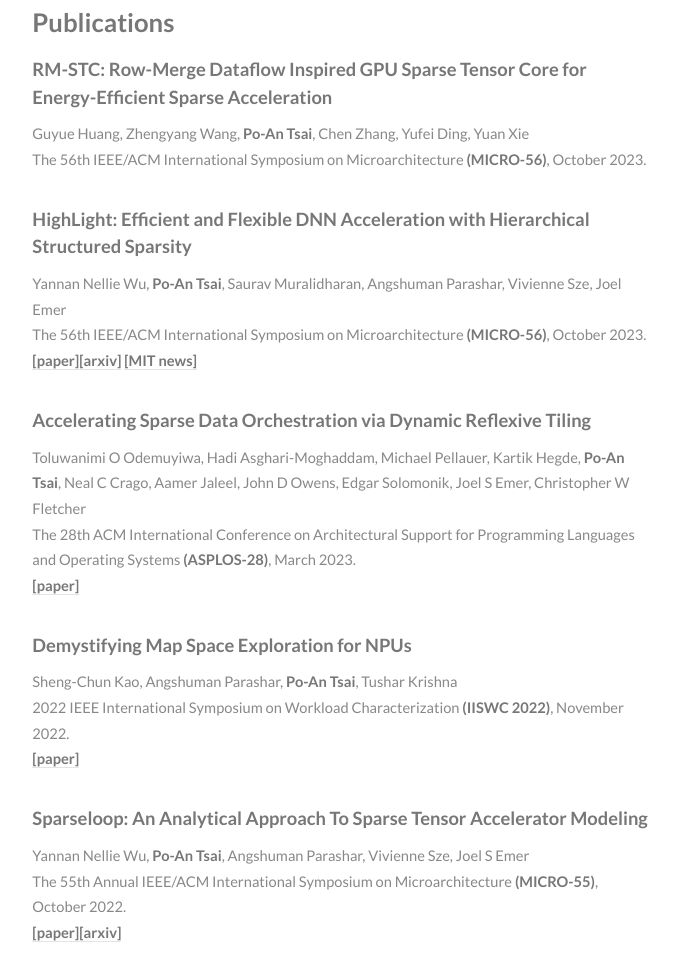
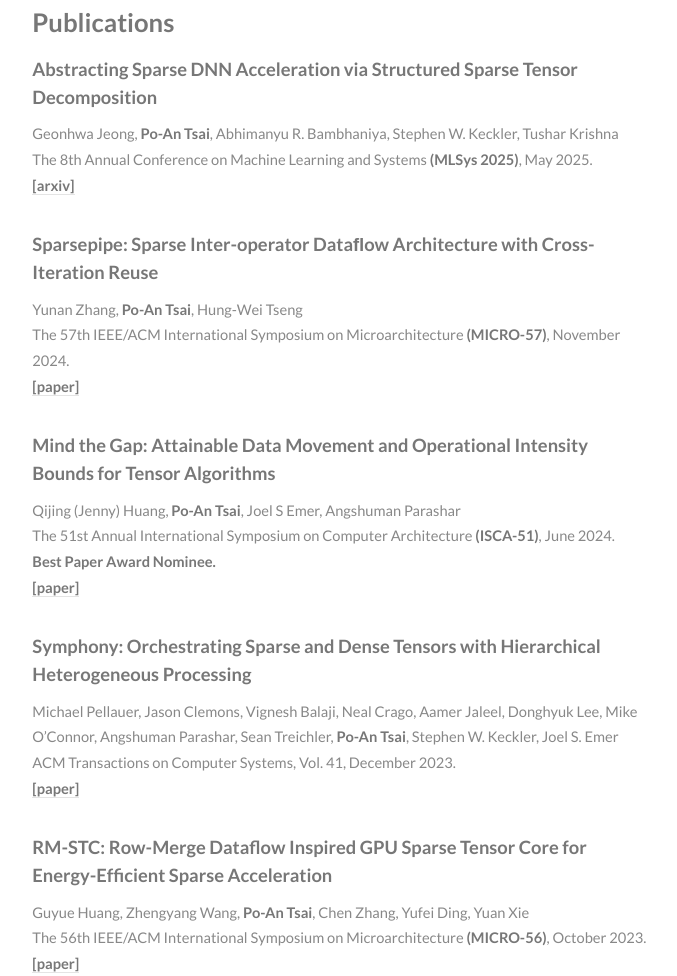
Before and after one commit to benpatsai/benpatsai.github.io, a plain HTML site: page index.html in a window 1280 px wide. Shown: the part 925-1901 px from the top of the page, without its empty margins (153-830 px from the left). Drawn offline with Linux system fonts and the light colour scheme.

Commit message:
Update feb2025

```diff
--- a/index.html
+++ b/index.html
@@ -89,7 +89,7 @@
                                         to nano-scale devices (emerging memory technologies).
                                         </p>
                                         --->
-                                    <p> Last update: October 2023 </p>
+                                    <p> Last update: February 2025 </p>
 								</div>
 							</section>
 
@@ -106,10 +106,36 @@
 								<div class="container">
 									<h3>Publications</h3>
 
+					<h4>Abstracting Sparse DNN Acceleration via Structured Sparse Tensor Decomposition</h4>
+					<p>
+					Geonhwa Jeong, <b>Po-An Tsai</b>, Abhimanyu R. Bambhaniya, Stephen W. Keckler, Tushar Krishna<br>
+					The 8th Annual Conference on Machine Learning and Systems <b>(MLSys 2025)</b>, May 2025.<br>
+					<b><a href="https://arxiv.org/pdf/2403.07953">[arxiv]</a></b>
+
+					<h4>Sparsepipe: Sparse Inter-operator Dataﬂow Architecture with Cross-Iteration Reuse</h4>
+					<p>
+					Yunan Zhang, <b>Po-An Tsai</b>, Hung-Wei Tseng<br>
+					The 57th IEEE/ACM International Symposium on Microarchitecture <b>(MICRO-57)</b>, November 2024.<br>
+					<b><a href="https://intra.engr.ucr.edu/~htseng/files/2024MICRO-Sparsepipe.pdf">[paper]</a></b>
+
+					<h4>Mind the Gap: Attainable Data Movement and Operational Intensity Bounds for Tensor Algorithms</h4>
+					<p>
+					Qijing (Jenny) Huang, <b>Po-An Tsai</b>, Joel S Emer, Angshuman Parashar<br>
+					The 51st Annual International Symposium on Computer Architecture <b>(ISCA-51)</b>, June 2024.<br>
+					<b>Best Paper Award Nominee.</b><br>
+					<b><a href="https://people.csail.mit.edu/emer/media/papers/2024.06.isca.orojenesis.pdf">[paper]</a></b>
+
+					<h4>Symphony: Orchestrating Sparse and Dense Tensors with Hierarchical Heterogeneous Processing</h4>
+					<p>
+					Michael Pellauer, Jason Clemons, Vignesh Balaji, Neal Crago, Aamer Jaleel, Donghyuk Lee, Mike O’Connor, Angshuman Parashar, Sean Treichler, <b>Po-An Tsai</b>, Stephen W. Keckler, Joel S. Emer <br>
+					ACM Transactions on Computer Systems, Vol. 41, December 2023.<br>
+					<b><a href="https://dl.acm.org/doi/pdf/10.1145/3630007">[paper]</a></b>
+
 					<h4>RM-STC: Row-Merge Dataflow Inspired GPU Sparse Tensor Core for Energy-Efficient Sparse Acceleration</h4>
 					<p>
 					Guyue Huang, Zhengyang Wang, <b>Po-An Tsai</b>, Chen Zhang, Yufei Ding, Yuan Xie<br>
 					The 56th IEEE/ACM International Symposium on Microarchitecture <b>(MICRO-56)</b>, October 2023.<br>
+					<b><a href="https://dl.acm.org/doi/pdf/10.1145/3613424.3623775">[paper]</a></b>
 
 
 					<h4>HighLight: Efficient and Flexible DNN Acceleration with Hierarchical Structured Sparsity</h4>
```
Also changed, not shown: 1 other file.
